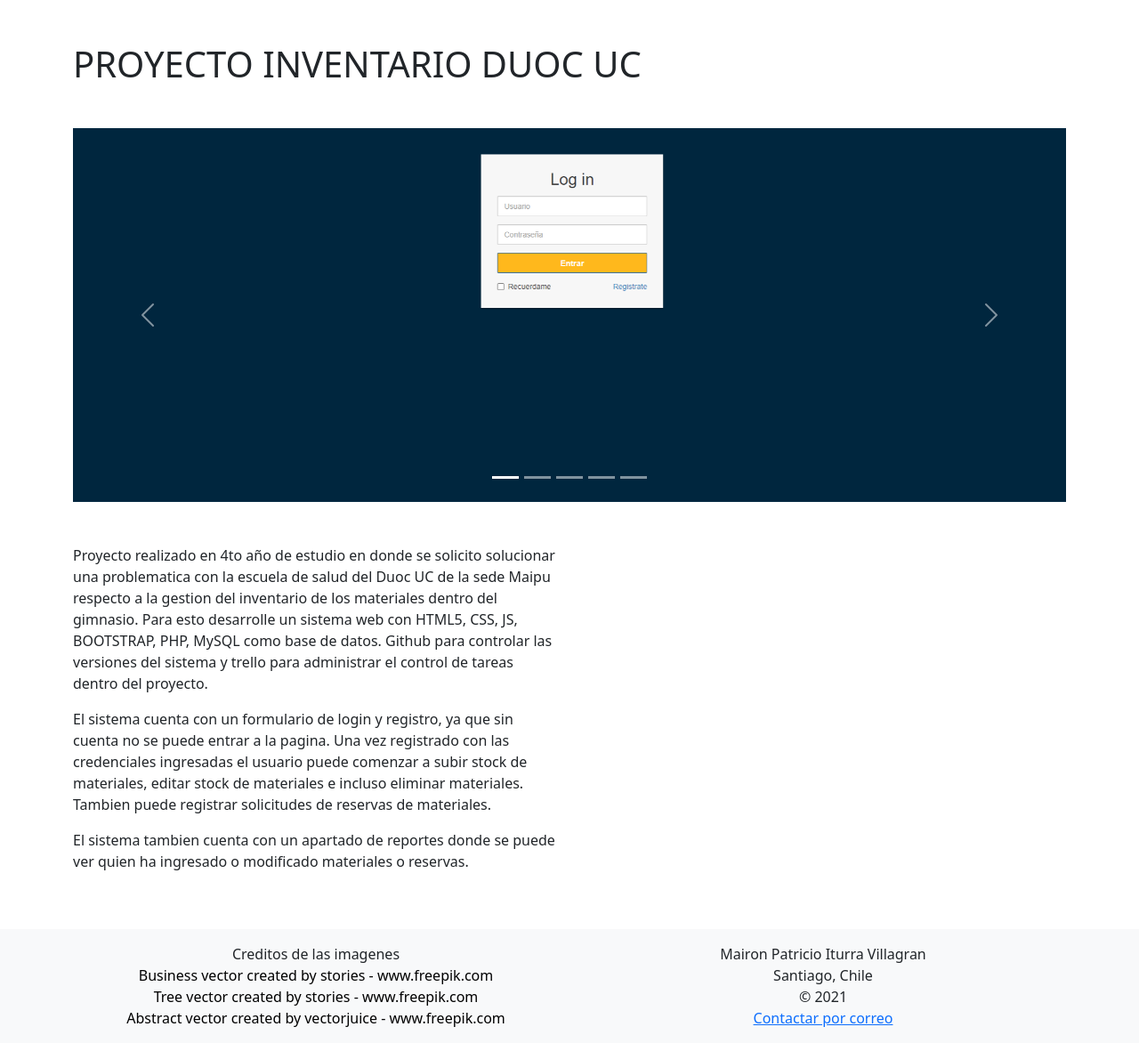
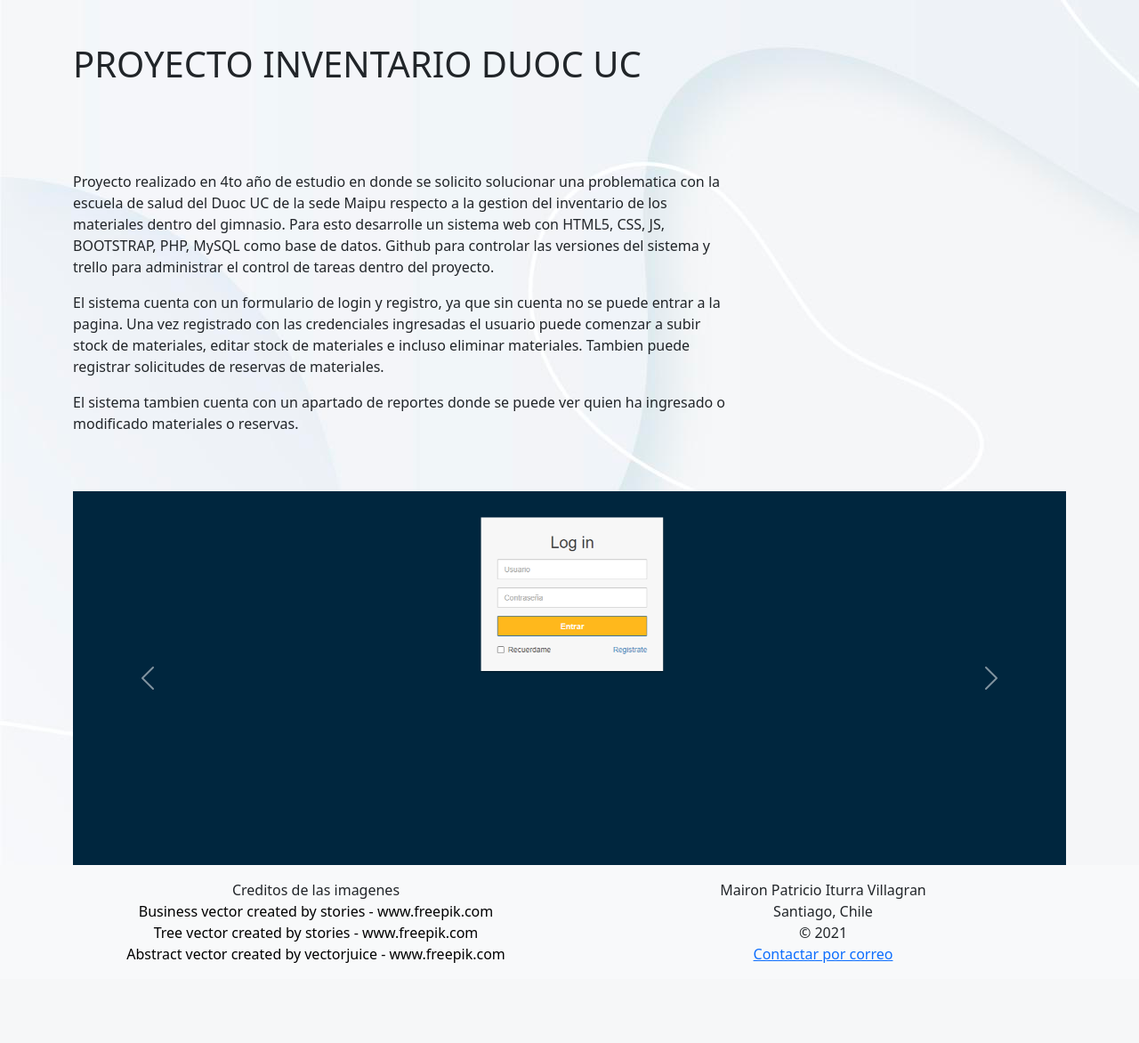
Before and after one commit to Cyarth/portafolioMairon, a PHP site: page /inventarioDuoc.html in a window 1280 px wide. Shown: the part 56-1228 px from the top of the page at 89% size. After the commit the page ends 1138 px from the top, so only its background shows below. Run offline with PHP 8.4, Linux system fonts and the light colour scheme; some libraries are stand-ins or nearby versions.

Commit message:
background image cargado y imagenes arregladas

```diff
--- a/css/style.css
+++ b/css/style.css
@@ -1,9 +1,27 @@
 img {
-    width: 500px;
+    width: 100%;
+}
+.container{
+    max-width: 900px;
 }
 
-.container{
-    max-width: 900px;
+
+.banner{
+
+    padding: 1rem 0 3rem 0;
+}
+
+
+.banner.nelson{
+    background-image: url(../img/banner.jpg);
+    background-position: center center;
+    background-size: cover;
+    height: 6vh;
+    min-height: 1rem;
+
+
+
+
 }
 
 #imagen-cuatro{
@@ -37,3 +55,6 @@ img {
     transform: scale(1.1);
     border-color: rgba(0,0,0,0.1);
 }
+body{
+    background: url(../img/back.jpg);
+}
--- a/inventarioDuoc.html
+++ b/inventarioDuoc.html
@@ -49,16 +49,24 @@
 
         </div>
 
-        <div class="row">
-            <div class="col-md-12">
-                <div id="carouselExampleIndicators" class="carousel slide" data-bs-ride="carousel">
-                    <div class="carousel-indicators">
-                      <button type="button" data-bs-target="#carouselExampleIndicators" data-bs-slide-to="0" class="active" aria-current="true" aria-label="Slide 1"></button>
-                      <button type="button" data-bs-target="#carouselExampleIndicators" data-bs-slide-to="1" aria-label="Slide 2"></button>
-                      <button type="button" data-bs-target="#carouselExampleIndicators" data-bs-slide-to="2" aria-label="Slide 3"></button>
-                      <button type="button" data-bs-target="#carouselExampleIndicators" data-bs-slide-to="3" aria-label="Slide 4"></button>
-                      <button type="button" data-bs-target="#carouselExampleIndicators" data-bs-slide-to="4" aria-label="Slide 5"></button>
+        <div class="row py-5">
+            <div class="col-md-8">
+            <p class="fw-light">
+                Proyecto realizado en 4to año de estudio en donde se solicito solucionar una problematica con la escuela de salud del Duoc UC de la sede Maipu respecto a la
+                gestion del inventario de los materiales dentro del gimnasio.
+                Para esto desarrolle un sistema web con HTML5, CSS, JS, BOOTSTRAP, PHP, MySQL como base de datos. Github para controlar las versiones del sistema y trello para administrar el control de
+                tareas dentro del proyecto.
+            </p>
+            <p class="fw-light">El sistema cuenta con un formulario de login y registro, ya que sin cuenta no se puede entrar a la pagina. Una vez registrado con las credenciales
+                ingresadas el usuario puede comenzar a subir stock de materiales, editar stock de materiales e incluso eliminar materiales. Tambien puede registrar
+                solicitudes de reservas de materiales.
+            </p>
+
+            <p class="fw-light">El sistema tambien cuenta con un apartado de reportes donde se puede ver quien ha ingresado o modificado materiales o reservas.</p>
             </div>
+        </div>
+
+        <div id="carouselExampleFade" class="carousel slide carousel-fade my-6 py-9" data-bs-ride="carousel">
             <div class="carousel-inner">
               <div class="carousel-item active">
                 <img src="img/pañol/login.png" class="d-block w-100" alt="...">
@@ -76,42 +84,23 @@
                 <img src="img/pañol/reservas.png" class="d-block w-100" alt="...">
               </div>
             </div>
-                    <button class="carousel-control-prev" type="button" data-bs-target="#carouselExampleIndicators"  data-bs-slide="prev">
+            <button class="carousel-control-prev" type="button" data-bs-target="#carouselExampleFade"  data-bs-slide="prev">
               <span class="carousel-control-prev-icon" aria-hidden="true"></span>
-                      <span class="visually-hidden">Previous</span>
+              <span class="visually-hidden">Anterior</span>
             </button>
-                    <button class="carousel-control-next" type="button" data-bs-target="#carouselExampleIndicators"  data-bs-slide="next">
+            <button class="carousel-control-next" type="button" data-bs-target="#carouselExampleFade"  data-bs-slide="next">
               <span class="carousel-control-next-icon" aria-hidden="true"></span>
-                      <span class="visually-hidden">Next</span>
+              <span class="visually-hidden">Siguiente</span>
             </button>
-                  </div>
-            </div>
         </div>
 
 
-        <div class="row py-5">
-            <div class="col-md-6">
-            <p class="fw-light">
-                Proyecto realizado en 4to año de estudio en donde se solicito solucionar una problematica con la escuela de salud del Duoc UC de la sede Maipu respecto a la
-                gestion del inventario de los materiales dentro del gimnasio.
-                Para esto desarrolle un sistema web con HTML5, CSS, JS, BOOTSTRAP, PHP, MySQL como base de datos. Github para controlar las versiones del sistema y trello para administrar el control de
-                tareas dentro del proyecto.
-            </p>
-            <p class="fw-light">El sistema cuenta con un formulario de login y registro, ya que sin cuenta no se puede entrar a la pagina. Una vez registrado con las credenciales
-                ingresadas el usuario puede comenzar a subir stock de materiales, editar stock de materiales e incluso eliminar materiales. Tambien puede registrar
-                solicitudes de reservas de materiales.
-            </p>
 
-            <p class="fw-light">El sistema tambien cuenta con un apartado de reportes donde se puede ver quien ha ingresado o modificado materiales o reservas.</p>
-            </div>
-        </div>
 
       </main>
-
-
-      <footer class="bg-light">
+      <footer class="bg-light my-6">
         <div class="container">
-            <div class="row text-center py-3">
+            <div class="row text-center py-3 ">
                 <div class="col-md-6 font-weight-light">
                     <div>Creditos de las imagenes</div>
                     <div class="creditos"><a href='https://www.freepik.com/vectors/business'>Business vector created by stories - www.freepik.com</a></div>
@@ -128,9 +117,6 @@
         </div>
     </footer>
 
-
-
-
     <!-- JavaScript Bundle with Popper -->
 <script src="js/script.js"></script>
 <script src="https://cdn.jsdelivr.net/npm/bootstrap@5.0.0-beta2/dist/js/bootstrap.bundle.min.js" integrity="sha384-b5kHyXgcpbZJO/tY9Ul7kGkf1S0CWuKcCD38l8YkeH8z8QjE0GmW1gYU5S9FOnJ0" crossorigin="anonymous"></script>
```
Also changed, not shown: index.html (+14 -15 lines), proyectos.html (+11 -6 lines), css/normalize.css (added), img/4853342.jpg (added), img/IMG5.png (added), img/back.jpg (added), img/banner.jpg (added), img/img1.png (added), img/img2.png (added), img/img4.png (added). Lines whose indentation alone changed are shown as unchanged.
